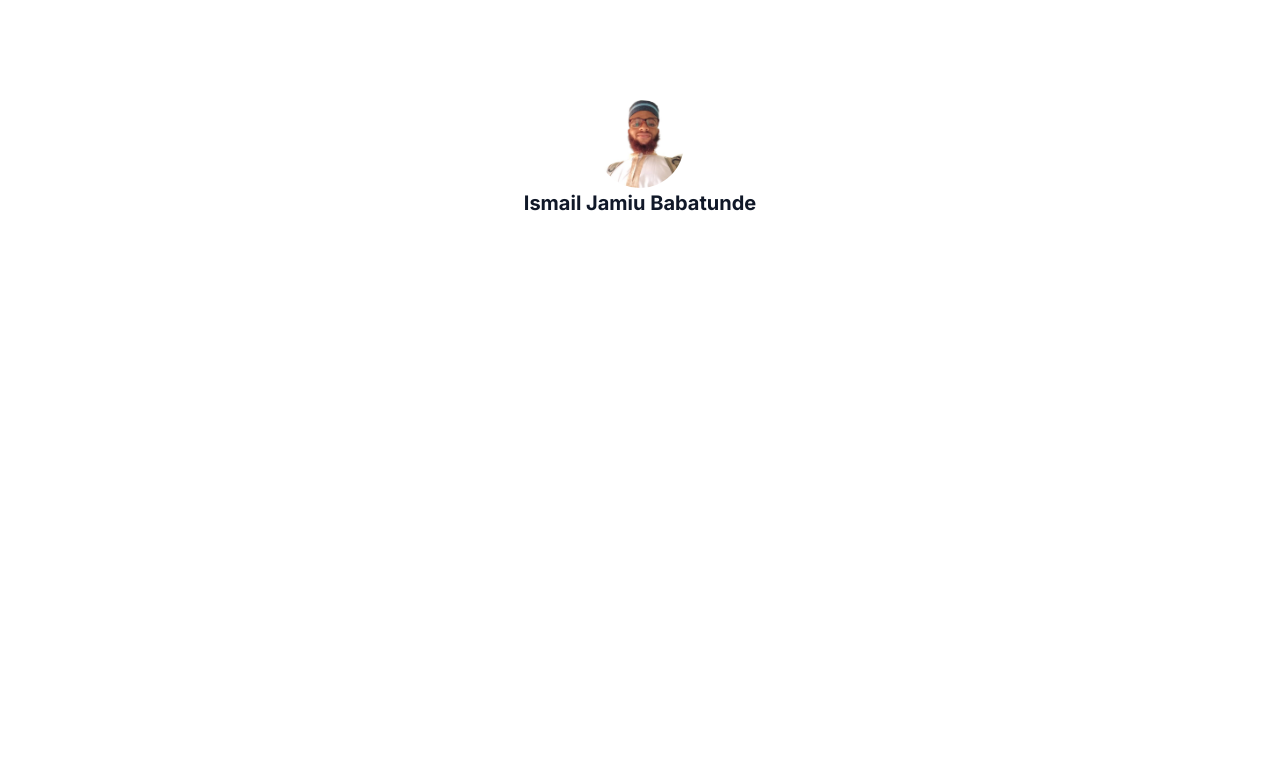
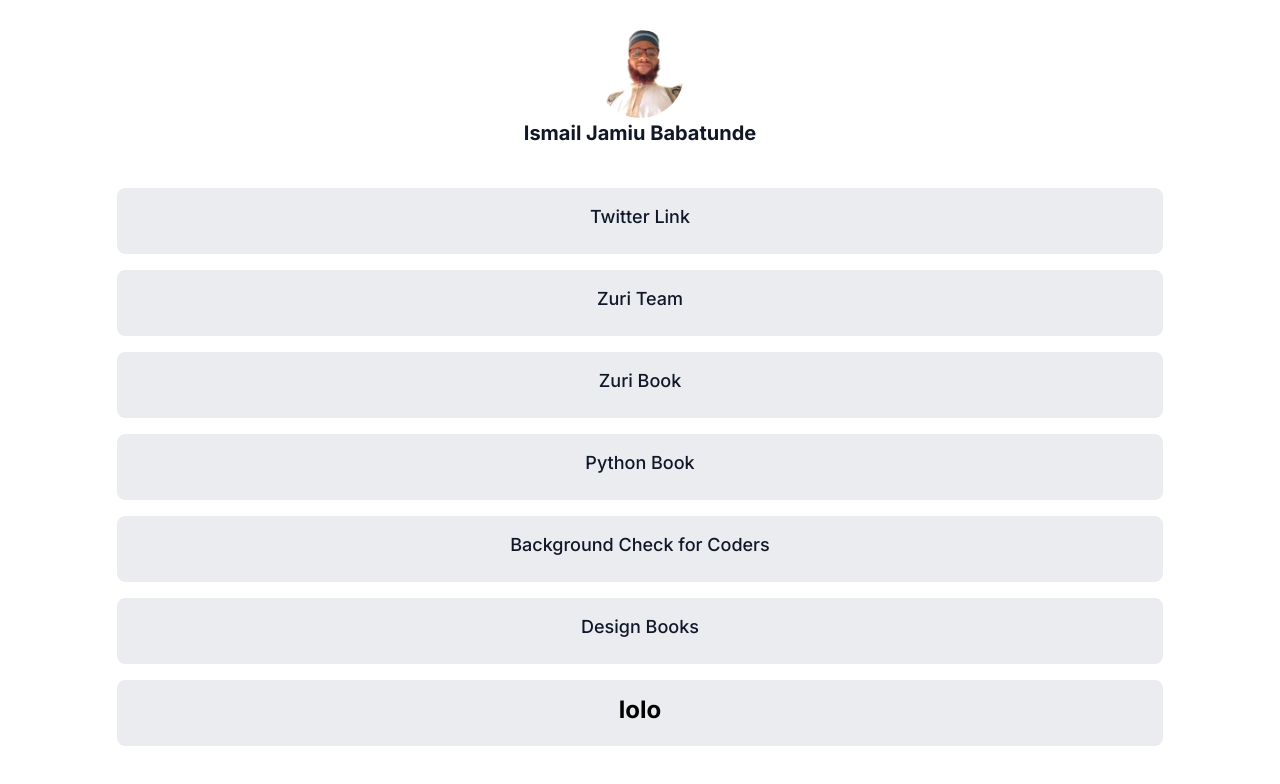
Before and after one commit to phantware/hng-profile, a React (Create React App) app: page / in a window 1280 px wide. Shown: the top 784 px of the page. Built offline with nearby package versions, Linux system fonts and the light colour scheme.

Commit message:
social component styled

```diff
--- a/src/components/profile/profile.css
+++ b/src/components/profile/profile.css
@@ -1,6 +1,6 @@
 .profileContainer {
-  padding-top: 100px;
-  padding-bottom: 50px;
+  padding-top: 30px;
+  padding-bottom: 40px;
   display: flex;
   flex-direction: column;
   align-items: center;
--- /dev/null
+++ b/src/components/socialCard/SocialCard.jsx
@@ -0,0 +1,14 @@
+import './socialCard.css'
+
+const SocialCard = ({ title, lolo }) => {
+  return (
+    <div className='socialCardContainer'>
+      <div className='socialCardContainerWrapper'>
+        <h1 className='socialCardH'>{title}</h1>
+        <h2>{lolo}</h2>
+      </div>
+    </div>
+  )
+}
+
+export default SocialCard
--- /dev/null
+++ b/src/components/socialCard/socialCard.css
@@ -0,0 +1,22 @@
+.socialCardContainer {
+  display: grid;
+  width: 100%;
+  place-items: center;
+  padding-bottom: 1rem;
+}
+.socialCardContainerWrapper {
+  width: 1000px;
+  height: 36px;
+  text-align: center;
+  background-color: #eaecf0;
+  padding: 14px 22px;
+  border: 1px solid #eaecf0;
+  border-radius: 8px;
+}
+.socialCardH {
+  font-style: normal;
+  font-weight: 500;
+  font-size: 18px;
+  line-height: 28px;
+  color: #101828;
+}
--- a/src/home/Home.jsx
+++ b/src/home/Home.jsx
@@ -1,10 +1,18 @@
 import './home.css'
 import Profile from '../components/profile/Profile'
+import SocialCard from '../components/socialCard/SocialCard'
 
 const Home = () => {
   return (
     <div className='homeContainer'>
       <Profile />
+      <SocialCard title='Twitter Link' />
+      <SocialCard title='Zuri Team' />
+      <SocialCard title='Zuri Book' />
+      <SocialCard title='Python Book' />
+      <SocialCard title='Background Check for Coders' />
+      <SocialCard title='Design Books' />
+      <SocialCard lolo='lolo' />
     </div>
   )
 }
--- a/src/home/home.css
+++ b/src/home/home.css
@@ -1,5 +1,7 @@
 .homeContainer {
   display: flex;
+  flex-direction: column;
   align-items: center;
   justify-content: center;
+  padding-bottom: 100px;
 }
```
